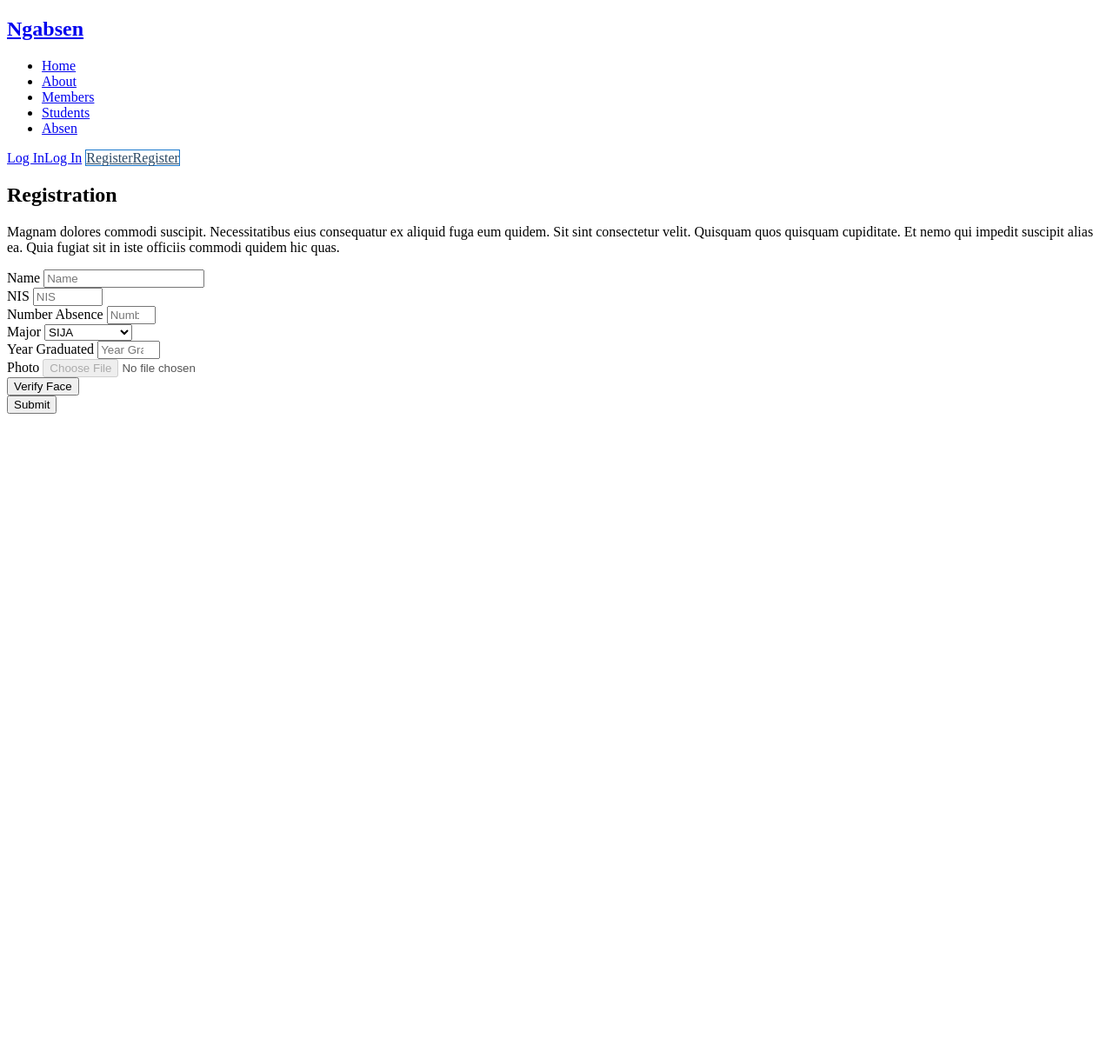
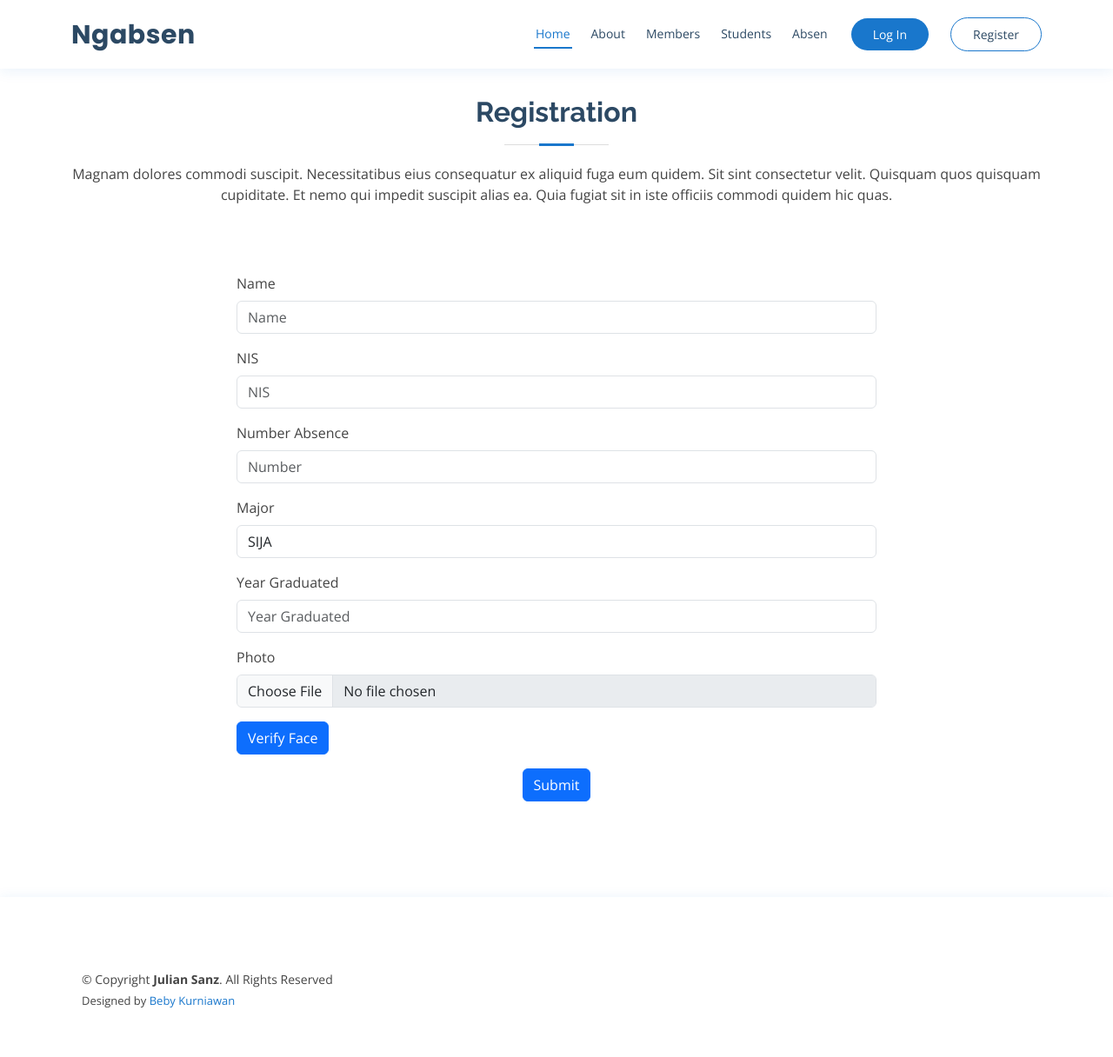
Before and after one commit to tirtahakimpambudhi/flask_system_attandance, a Flask app: page /register in a window 1280 px wide. Shown: the whole page at 87% size. Before the commit the page ends 476 px from the top, so only its background shows below. Run offline with Flask 3, Linux system fonts and the light colour scheme; parts of the project's set-up code (start-up, migrations or seed data) failed here and were passed over; some libraries are stand-ins or nearby versions.

Commit message:
feat(templates) :  add some block (script and modal)

```diff
--- a/templates/base.html
+++ b/templates/base.html
@@ -1,18 +1,104 @@
+
 <!DOCTYPE html>
 <html lang="en">
-<head>
-  <title>{% block title %}{% endblock title %}</title>
-</head>
-<body>
-<section>
+  <head>
+    <meta charset="utf-8" />
+    <meta content="width=device-width, initial-scale=1.0" name="viewport" />
+
+    <title>{% block title %}{% endblock title %}</title>
+    <meta content="" name="description" />
+    <meta content="" name="keywords" />
+
+    <!-- Favicons -->
+    <link href="{{ url_for('static',filename='assets/img/logo.jpg')}}" rel="icon" />
+
+    <!-- Google Fonts -->
+    <link
+      href="https://fonts.googleapis.com/css?family=Open+Sans:300,300i,400,400i,600,600i,700,700i|Raleway:300,300i,400,400i,500,500i,600,600i,700,700i|Poppins:300,300i,400,400i,500,500i,600,600i,700,700i"
+      rel="stylesheet"
+    />
+
+    <!-- Vendor CSS Files -->
+    <link
+      href="{{ url_for('static',filename='assets/vendor/fontawesome-free/css/all.min.css') }}"
+      rel="stylesheet"
+    />
+    <link href="{{ url_for('static',filename='assets/vendor/animate.css/animate.min.css') }}" rel="stylesheet" />
+    <link
+      href="{{ url_for('static',filename='assets/vendor/bootstrap/css/bootstrap.min.css') }}"
+      rel="stylesheet"
+    />
+    <link
+      href="{{ url_for('static',filename='assets/vendor/bootstrap-icons/bootstrap-icons.css')}}"
+      rel="stylesheet"
+    />
+    <link href="{{ url_for('static', filename='assets/vendor/boxicons/css/boxicons.min.css')}}" rel="stylesheet" />
+    <link
+      href="{{ url_for('static',filename='assets/vendor/glightbox/css/glightbox.min.css') }}"
+      rel="stylesheet"
+    />
+    <link href="{{ url_for('static',filename='assets/vendor/remixicon/remixicon.css')}}" rel="stylesheet" />
+    <link href="{{ url_for('static',filename='assets/vendor/swiper/swiper-bundle.min.css') }}" rel="stylesheet" />
+
+    <!-- Template Main CSS File -->
+    <link href="{{ url_for('static',filename='assets/css/style.css') }}" rel="stylesheet" />
+    <link rel="stylesheet" href="https://cdn.jsdelivr.net/npm/sweetalert2@11/dist/sweetalert2.min.css">
+    <script src="https://cdn.jsdelivr.net/npm/sweetalert2@11"></script>
+  </head>
+
+  <body>
+    <!-- ======= Header ======= -->
     {% include("partials/_navigation.html") %}
-  <header>
-    {% block header %}{% endblock header %}
-  </header>
-  <main>
+    <!-- End Header -->
+
+    <!-- ======= Hero Section ======= -->
     {% block content %}
     {% endblock content %}
-  </main>
-</section>
-</body>
+    <!-- End Hero -->
+    <!-- End #main -->
+    <!-- ========= Modal ============ -->
+    {%block modal%}{% endblock modal%}
+    <!-- ========== End Modal ========== -->
+    <!-- ======= Footer ======= -->
+    <footer id="footer">
+      <div class="footer-top">
+        <div class="container">
+
+
+      <div class="container d-md-flex py-4">
+        <div class="me-md-auto text-center text-md-start">
+          <div class="copyright">
+            &copy; Copyright <strong><span>Julian Sanz</span></strong
+            >. All Rights Reserved
+          </div>
+          <div class="credits">
+            <!-- All the links in the footer should remain intact. -->
+            <!-- You can delete the links only if you purchased the pro version. -->
+            <!-- Licensing information: https://bootstrapmade.com/license/ -->
+            <!-- Purchase the pro version with working PHP/AJAX contact form: https://bootstrapmade.com/medilab-free-medical-bootstrap-theme/ -->
+            Designed by <a href="https://github.com/Bebykurniawan">Beby Kurniawan</a>
+          </div>
+        </div>
+      </div>
+    </footer>
+    <!-- End Footer -->
+
+    <div id="preloader"></div>
+    <a
+      href="#"
+      class="back-to-top d-flex align-items-center justify-content-center"
+      ><i class="bi bi-arrow-up-short"></i
+    ></a>
+
+    <!-- Vendor JS Files -->
+    <script src="{{ url_for('static',filename='assets/vendor/purecounter/purecounter_vanilla.js')}}"></script>
+    <script src="{{ url_for('static',filename='assets/vendor/bootstrap/js/bootstrap.bundle.min.js')}}"></script>
+    <script src="{{ url_for('static',filename='assets/vendor/glightbox/js/glightbox.min.js')}}"></script>
+    <script src="{{ url_for('static',filename='assets/vendor/swiper/swiper-bundle.min.js')}}"></script>
+    <script src="{{ url_for('static',filename='assets/vendor/php-email-form/validate.js')}}"></script>
+
+    <!-- Template Main JS File -->
+    <script src="{{ url_for('static',filename='assets/js/main.js')}}"></script>
+    {% block script %}{% endblock script %}
+  </body>
 </html>
```
